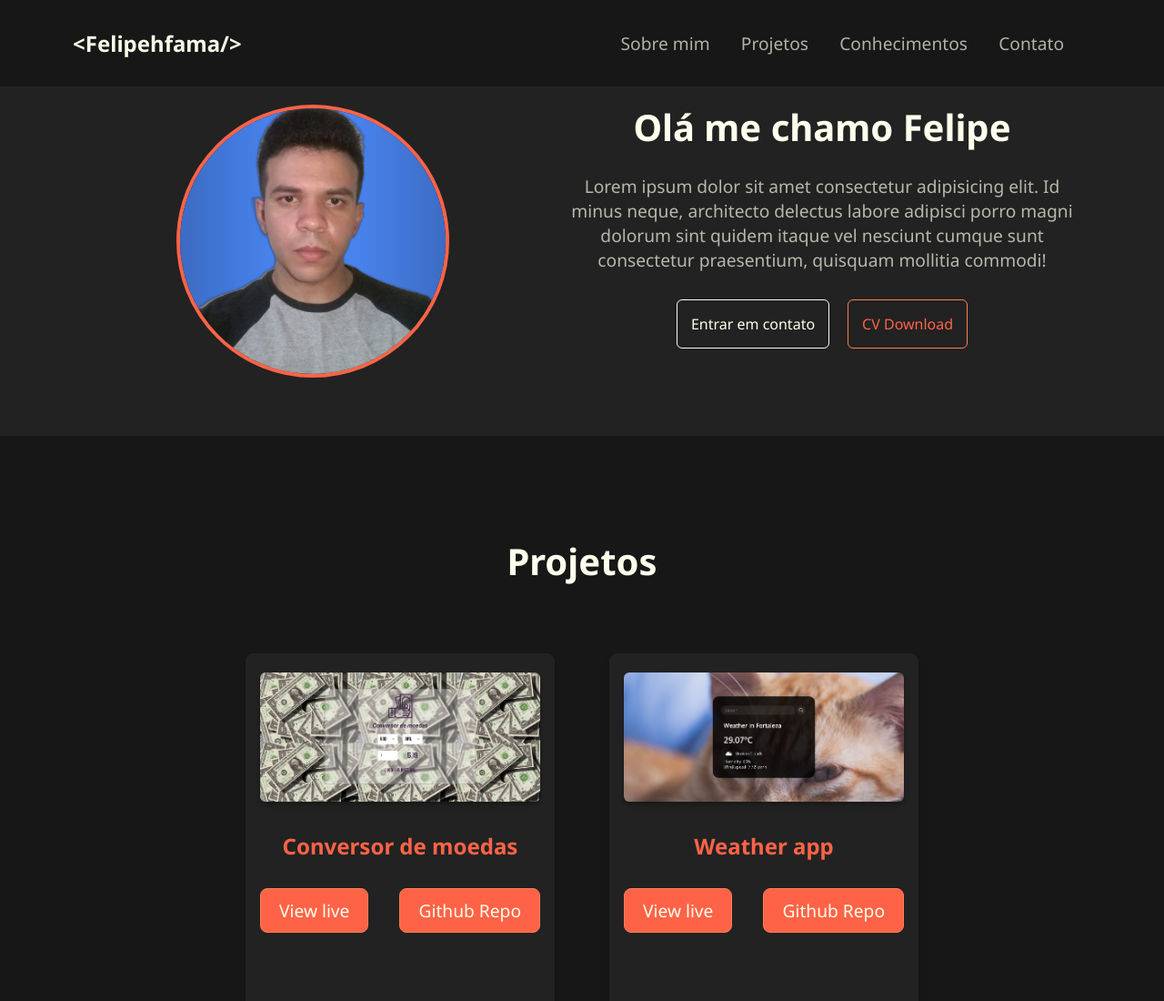
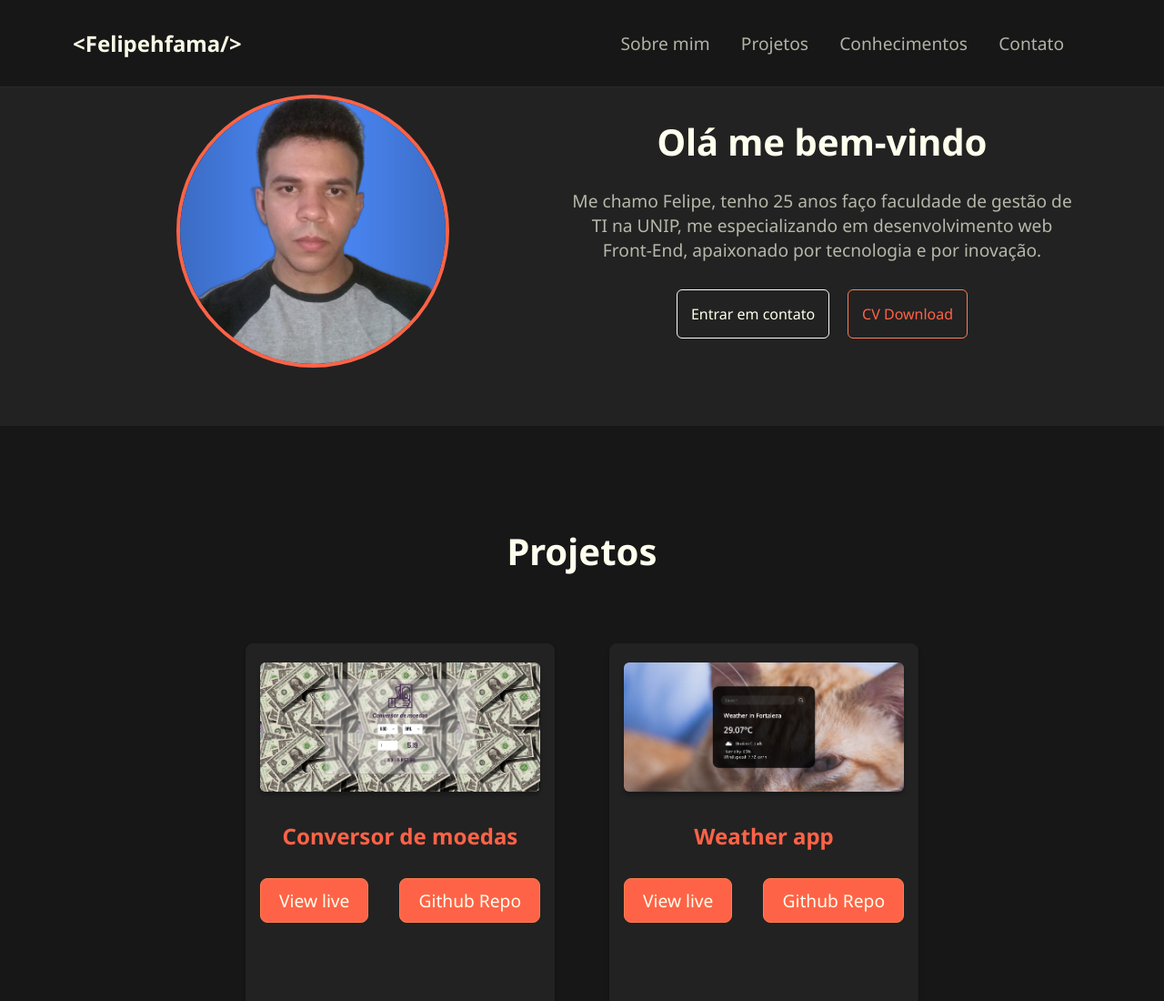
Before and after one commit to FelipeFama/portfolio, a plain HTML site: page index.html in a window 1280 px wide. Shown: the top 1100 px of the page at 91% size. Drawn offline with Linux system fonts and the light colour scheme.

Commit message:
update project

```diff
--- a/index.html
+++ b/index.html
@@ -39,12 +39,9 @@
       <section id="about" class="section-about">
         <img class="profile-about" src="./assets/profile-github.png" alt="profile" />
         <article class="article-about">
-          <h2 class="title-about">Olá me chamo Felipe</h2>
+          <h2 class="title-about">Olá me bem-vindo</h2>
           <p>
-            Lorem ipsum dolor sit amet consectetur adipisicing elit. Id minus
-            neque, architecto delectus labore adipisci porro magni dolorum sint
-            quidem itaque vel nesciunt cumque sunt consectetur praesentium,
-            quisquam mollitia commodi!
+            Me chamo Felipe, tenho 25 anos faço faculdade de gestão de TI na UNIP, me especializando em desenvolvimento web Front-End, apaixonado por tecnologia e por inovação.
           </p>
           <div class="buttons-home">
             <a class="contact-click" href="#contacts">Entrar em contato</a>
--- a/styles/about.css
+++ b/styles/about.css
@@ -6,7 +6,7 @@
   flex-direction: column;
   align-items: center;
   justify-items: center;
-  padding: 5rem 6rem 4rem 4rem;
+  padding: 6rem 6rem 4rem 4rem;
   width: 100%;
 }
 
```
